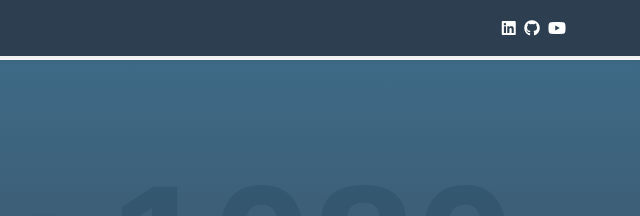
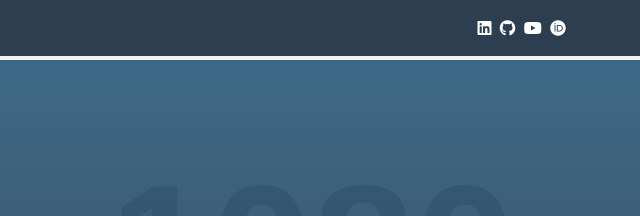
Before and after one commit to violagoodacre/violagoodacre.github.io, a plain HTML site: page index.html in a window 1280 px wide. Shown: the top 216 px of the page, 632-1272 px from the left. Drawn offline with nearby package versions, Linux system fonts and the light colour scheme; placeholder pictures from the web are drawn by us.

Commit message:
Add ORCID link to header & footer

```diff
--- a/index.html
+++ b/index.html
@@ -48,7 +48,10 @@
                         <i class="fab fa-github"></i></a> &nbsp;&nbsp;
                     <a href="https://www.youtube.com/@ViolaGoodacre/playlists" target="_blank"
                        class="nav-link text-white" data-bs-toggle="tooltip" data-bs-placement="top"
-                       title="Go to my YouTube"><i class="fab fa-youtube"></i></a>
+                       title="Go to my YouTube"><i class="fab fa-youtube"></i></a> &nbsp;&nbsp;
+                    <a href="https://orcid.org/0009-0004-8088-683X/" target="_blank" class="nav-link text-white"
+                       data-bs-toggle="tooltip" data-bs-placement="top" title="Go to my ORCID">
+                        <i class="fab fa-orcid"></i></a>
                 </div>
             </div>
         </div>
@@ -414,7 +417,10 @@
                                 <i class="fab fa-github"></i></a> &nbsp;&nbsp;
                             <a href="https://www.youtube.com/@ViolaGoodacre/playlists" target="_blank"
                                class="nav-link text-white" data-bs-toggle="tooltip" data-bs-placement="top"
-                               title="Go to my YouTube"><i class="fab fa-youtube"></i></a>
+                               title="Go to my YouTube"><i class="fab fa-youtube"></i></a> &nbsp;&nbsp;
+                            <a href="https://orcid.org/0009-0004-8088-683X/" target="_blank" class="nav-link text-white"
+                               data-bs-toggle="tooltip" data-bs-placement="top" title="Go to my ORCID">
+                                <i class="fab fa-orcid"></i></a>
                         </div>
                     </div>
                 </div>
```
